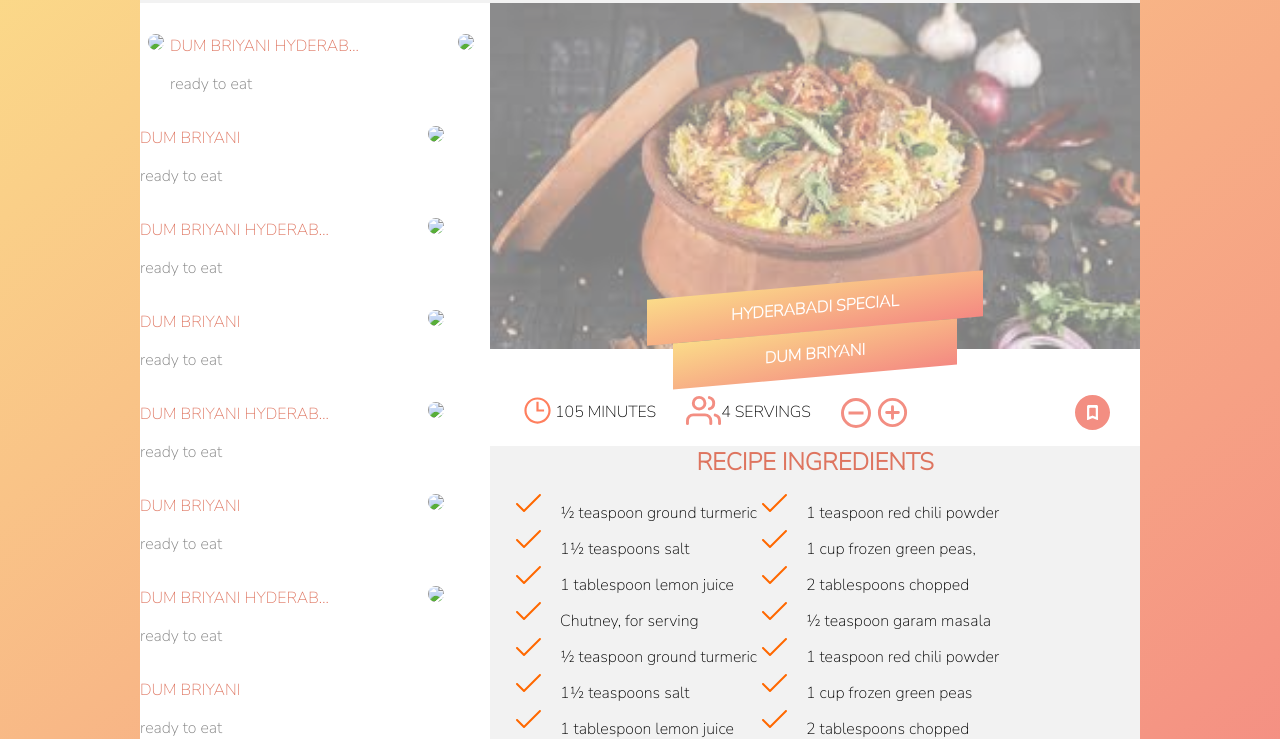
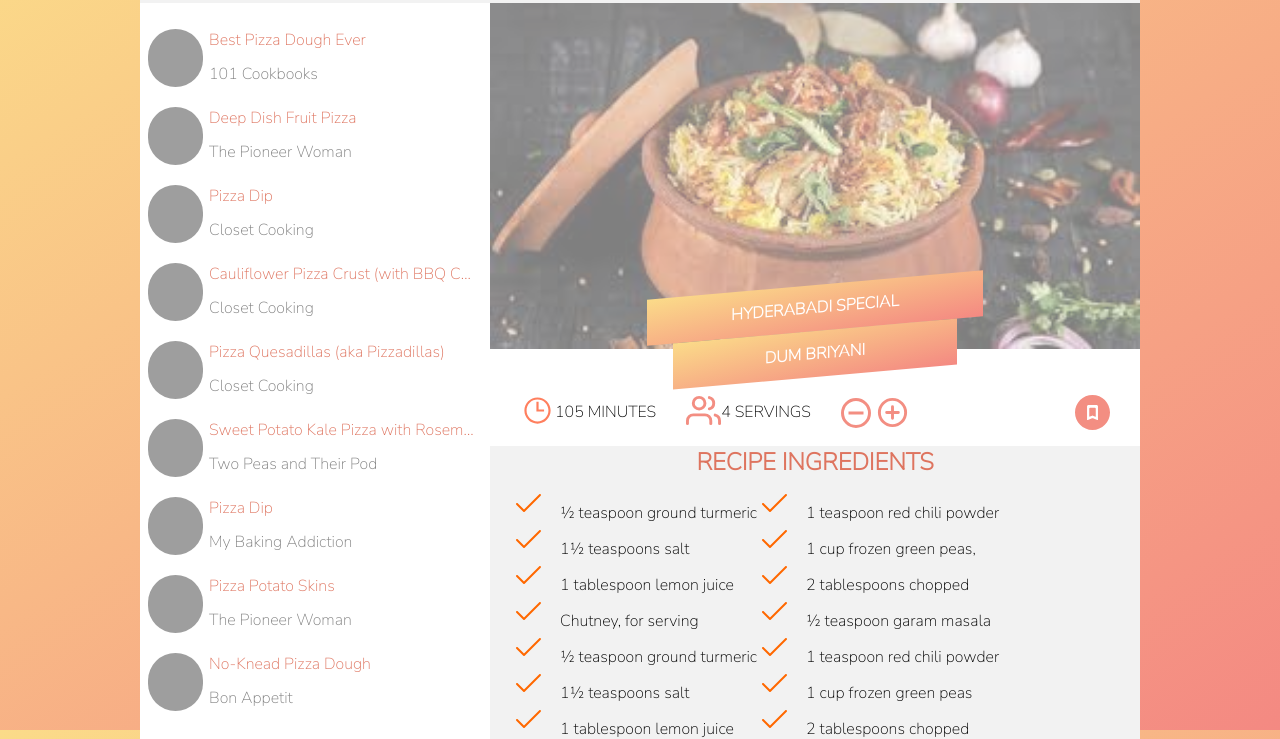
Before and after one commit to satyam-9951/training, a plain HTML site: page forkify.html in a window 1280 px wide. Shown: the part 70-809 px from the top of the page. Drawn offline with Linux system fonts and the light colour scheme; grey boxes are pictures that could not be loaded.

Commit message:
pages pending

```diff
--- a/forkify.css
+++ b/forkify.css
@@ -3,7 +3,7 @@ body{
 		width:1200px;
 		margin-left:auto;
 		margin-right:auto;
-		//background-repeat:no-repeat;
+		background-attachment: fixed;
 		font-family: 'Nunito Sans', sans-serif;
 }
 .container{
@@ -73,7 +73,7 @@ body{
 		background-color:white;
 		overflow:hidden;
 		width:35%;
-		//height:935px;
+		/*height:935px;*/
 		float:left;
 		position:relative;
 		border-radius:8px 8px 8px 8px;
@@ -84,11 +84,14 @@ body{
 	.item{
 		width:55px;
 		padding:px;
-		margin-top:15px;
-		border-radius:38px;
+		height:58px;
+		border-radius:50px;
+		margin:auto;
 	}
 	.pic{
 		float:left;
+		margin-top:10px;
+		border-radius:38px;
 		margin-left:8px;
 		margin-right:6px;
 	}
@@ -108,11 +111,12 @@ body{
 	}
 	.listhead{
 		color:#de745f;
-		width:200px;
+		width:270px;
 		white-space:nowrap;
 		overflow:hidden;
 		text-overflow:ellipsis;
-		margin-bottom:0px;
+		margin-top:10px;
+		margin-bottom:10px;
 	}
 	.mainbar{
 		background-color:white;
@@ -192,8 +196,8 @@ body{
 	}
 	.dec{
 			color:grey;
-			margin-top:px;
-			margin-bottom:px;
+			margin-top:12px;
+			margin-bottom:12px;
 	}
 	.first{
 		padding:12px;
@@ -273,6 +277,7 @@ ul{
 	list-style:none;
 	padding:0PX;
 }
+
 .left-foot{
 	background-color:white;
 	width:35%;
--- a/forkify.js
+++ b/forkify.js
@@ -0,0 +1,31 @@
+var prevpage=document.querySelector(".backward");
+var nextpage=document.querySelector(".forward");
+var view=document.getElementById("sathya");
+var find=document.querySelector(".search");
+//find.addEventListener("click",searching);
+
+
+for(var i=0;i<9;i++){
+
+    view.innerHTML+=`<li>
+        <div  class="list">
+                    <div class="pic"><img class="item" src="${info.recipes[i].image_url}"></div>
+                    <div class="dis"><p class="listhead">${info.recipes[i].title}</p><p class="dec">${info.recipes[i].publisher}</p></div>
+        </div>
+    </li>`
+}
+
+nextpage.addEventListener("click",pagenotation);
+ function pagenotation(i){
+    console.log(i);
+    i+=9;
+    console.log(i);
+
+}
+
+prevpage.addEventListener("click",pagenotation);
+ function pagenotation(i){
+    console.log(i);
+    i+=9;
+    console.log(i);
+}
--- /dev/null
+++ b/forkifydata.js
@@ -0,0 +1,257 @@
+var info={
+    "count":28,
+    "recipes":[
+       {
+          "publisher":"101 Cookbooks",
+          "title":"Best Pizza Dough Ever",
+          "source_url":"http://www.101cookbooks.com/archives/001199.html",
+          "recipe_id":"47746",
+          "image_url":"http://forkify-api.herokuapp.com/images/best_pizza_dough_recipe1b20.jpg",
+          "social_rank":100,
+          "publisher_url":"http://www.101cookbooks.com"
+       },
+       {
+          "publisher":"The Pioneer Woman",
+          "title":"Deep Dish Fruit Pizza",
+          "source_url":"http://thepioneerwoman.com/cooking/2012/01/fruit-pizza/",
+          "recipe_id":"46956",
+          "image_url":"http://forkify-api.herokuapp.com/images/fruitpizza9a19.jpg",
+          "social_rank":100,
+          "publisher_url":"http://thepioneerwoman.com"
+       },
+       {
+          "publisher":"Closet Cooking",
+          "title":"Pizza Dip",
+          "source_url":"http://www.closetcooking.com/2011/03/pizza-dip.html",
+          "recipe_id":"35477",
+          "image_url":"http://forkify-api.herokuapp.com/images/Pizza2BDip2B12B500c4c0a26c.jpg",
+          "social_rank":99.99999999999994,
+          "publisher_url":"http://closetcooking.com"
+       },
+       {
+          "publisher":"Closet Cooking",
+          "title":"Cauliflower Pizza Crust (with BBQ Chicken Pizza)",
+          "source_url":"http://www.closetcooking.com/2013/02/cauliflower-pizza-crust-with-bbq.html",
+          "recipe_id":"41470",
+          "image_url":"http://forkify-api.herokuapp.com/images/BBQChickenPizzawithCauliflowerCrust5004699695624ce.jpg",
+          "social_rank":99.9999999999994,
+          "publisher_url":"http://closetcooking.com"
+       },
+       {
+          "publisher":"Closet Cooking",
+          "title":"Pizza Quesadillas (aka Pizzadillas)",
+          "source_url":"http://www.closetcooking.com/2012/11/pizza-quesadillas-aka-pizzadillas.html",
+          "recipe_id":"35478",
+          "image_url":"http://forkify-api.herokuapp.com/images/Pizza2BQuesadillas2B2528aka2BPizzadillas25292B5002B834037bf306b.jpg",
+          "social_rank":99.99999999999835,
+          "publisher_url":"http://closetcooking.com"
+       },
+       {
+          "publisher":"Two Peas and Their Pod",
+          "title":"Sweet Potato Kale Pizza with Rosemary & Red Onion",
+          "source_url":"http://www.twopeasandtheirpod.com/sweet-potato-kale-pizza-with-rosemary-red-onion/",
+          "recipe_id":"54454",
+          "image_url":"http://forkify-api.herokuapp.com/images/sweetpotatokalepizza2c6db.jpg",
+          "social_rank":99.9999999991673,
+          "publisher_url":"http://www.twopeasandtheirpod.com"
+       },
+       {
+          "publisher":"My Baking Addiction",
+          "title":"Pizza Dip",
+          "source_url":"http://www.mybakingaddiction.com/pizza-dip/",
+          "recipe_id":"2ec050",
+          "image_url":"http://forkify-api.herokuapp.com/images/PizzaDip21of14f05.jpg",
+          "social_rank":99.99999999826605,
+          "publisher_url":"http://www.mybakingaddiction.com"
+       },
+       {
+          "publisher":"The Pioneer Woman",
+          "title":"Pizza Potato Skins",
+          "source_url":"http://thepioneerwoman.com/cooking/2013/04/pizza-potato-skins/",
+          "recipe_id":"6fab1c",
+          "image_url":"http://forkify-api.herokuapp.com/images/pizza3464.jpg",
+          "social_rank":99.99999999760887,
+          "publisher_url":"http://thepioneerwoman.com"
+       },
+       {
+          "publisher":"Bon Appetit",
+          "title":"No-Knead Pizza Dough",
+          "source_url":"http://www.bonappetit.com/recipes/2012/03/no-knead-pizza-dough",
+          "recipe_id":"49346",
+          "image_url":"http://forkify-api.herokuapp.com/images/nokneadpizzadoughlahey6461467.jpg",
+          "social_rank":99.99999999743466,
+          "publisher_url":"http://www.bonappetit.com"
+       },
+       {
+          "publisher":"Simply Recipes",
+          "title":"Homemade Pizza",
+          "source_url":"http://www.simplyrecipes.com/recipes/homemade_pizza/",
+          "recipe_id":"36453",
+          "image_url":"http://forkify-api.herokuapp.com/images/pizza292x2007a259a79.jpg",
+          "social_rank":99.99999998833789,
+          "publisher_url":"http://simplyrecipes.com"
+       },
+       {
+          "publisher":"Closet Cooking",
+          "title":"Taco Quesadilla Pizzas",
+          "source_url":"http://www.closetcooking.com/2012/08/taco-quesadilla-pizza.html",
+          "recipe_id":"35626",
+          "image_url":"http://forkify-api.herokuapp.com/images/Taco2BQuesadilla2BPizza2B5002B4417a4755e35.jpg",
+          "social_rank":99.99999998319973,
+          "publisher_url":"http://closetcooking.com"
+       },
+       {
+          "publisher":"All Recipes",
+          "title":"Jay’s Signature Pizza Crust",
+          "source_url":"http://allrecipes.com/Recipe/Jays-Signature-Pizza-Crust/Detail.aspx",
+          "recipe_id":"17796",
+          "image_url":"http://forkify-api.herokuapp.com/images/237891b5e4.jpg",
+          "social_rank":99.99999997246182,
+          "publisher_url":"http://allrecipes.com"
+       },
+       {
+          "publisher":"Closet Cooking",
+          "title":"Avocado Breakfast Pizza with Fried Egg",
+          "source_url":"http://www.closetcooking.com/2012/07/avocado-breakfast-pizza-with-fried-egg.html",
+          "recipe_id":"35097",
+          "image_url":"http://forkify-api.herokuapp.com/images/Avocado2Band2BFried2BEgg2BBreakfast2BPizza2B5002B296294dcea8a.jpg",
+          "social_rank":99.99999990783806,
+          "publisher_url":"http://closetcooking.com"
+       },
+       {
+          "publisher":"The Pioneer Woman",
+          "title":"Pepperoni Pizza Burgers",
+          "source_url":"http://thepioneerwoman.com/cooking/2012/10/pepperoni-pizza-burgers/",
+          "recipe_id":"46895",
+          "image_url":"http://forkify-api.herokuapp.com/images/pizzaburgera5bd.jpg",
+          "social_rank":99.99999990525365,
+          "publisher_url":"http://thepioneerwoman.com"
+       },
+       {
+          "publisher":"Closet Cooking",
+          "title":"Thai Chicken Pizza with Sweet Chili Sauce",
+          "source_url":"http://www.closetcooking.com/2012/02/thai-chicken-pizza-with-sweet-chili.html",
+          "recipe_id":"35635",
+          "image_url":"http://forkify-api.herokuapp.com/images/Thai2BChicken2BPizza2Bwith2BSweet2BChili2BSauce2B5002B435581bcf578.jpg",
+          "social_rank":99.99999990065892,
+          "publisher_url":"http://closetcooking.com"
+       },
+       {
+          "publisher":"The Pioneer Woman",
+          "title":"One Basic Pizza Crust",
+          "source_url":"http://thepioneerwoman.com/cooking/2011/09/steakhouse-pizza/",
+          "recipe_id":"47000",
+          "image_url":"http://forkify-api.herokuapp.com/images/steakhousepizza0b87.jpg",
+          "social_rank":99.99999981149679,
+          "publisher_url":"http://thepioneerwoman.com"
+       },
+       {
+          "publisher":"Two Peas and Their Pod",
+          "title":"Peach, Basil, Mozzarella, & Balsamic Pizza",
+          "source_url":"http://www.twopeasandtheirpod.com/peach-basil-mozzarella-balsamic-pizza/",
+          "recipe_id":"54491",
+          "image_url":"http://forkify-api.herokuapp.com/images/peachbasilpizza6c7de.jpg",
+          "social_rank":99.99999980232263,
+          "publisher_url":"http://www.twopeasandtheirpod.com"
+       },
+       {
+          "publisher":"Real Simple",
+          "title":"English-Muffin Egg Pizzas",
+          "source_url":"http://www.realsimple.com/food-recipes/browse-all-recipes/english-muffin-egg-pizzas-10000000663044/index.html",
+          "recipe_id":"38812",
+          "image_url":"http://forkify-api.herokuapp.com/images/pizza_300d938bd58.jpg",
+          "social_rank":99.99999978548222,
+          "publisher_url":"http://realsimple.com"
+       },
+       {
+          "publisher":"My Baking Addiction",
+          "title":"Simple No Knead Pizza Dough",
+          "source_url":"http://www.mybakingaddiction.com/no-knead-pizza-dough-recipe/",
+          "recipe_id":"dd21dd",
+          "image_url":"http://forkify-api.herokuapp.com/images/PizzaDough1of12edit5779.jpg",
+          "social_rank":99.9999995838859,
+          "publisher_url":"http://www.mybakingaddiction.com"
+       },
+       {
+          "publisher":"The Pioneer Woman",
+          "title":"Grilled Veggie Pizza",
+          "source_url":"http://thepioneerwoman.com/cooking/2011/07/grilled-vegetable-pizza/",
+          "recipe_id":"47011",
+          "image_url":"http://forkify-api.herokuapp.com/images/grilledveggie79bd.jpg",
+          "social_rank":99.99999947603048,
+          "publisher_url":"http://thepioneerwoman.com"
+       },
+       {
+          "publisher":"My Baking Addiction",
+          "title":"Spicy Chicken and Pepper Jack Pizza",
+          "source_url":"http://www.mybakingaddiction.com/spicy-chicken-and-pepper-jack-pizza-recipe/",
+          "recipe_id":"0fb8f4",
+          "image_url":"http://forkify-api.herokuapp.com/images/FlatBread21of1a180.jpg",
+          "social_rank":99.99999927351223,
+          "publisher_url":"http://www.mybakingaddiction.com"
+       },
+       {
+          "publisher":"Simply Recipes",
+          "title":"How to Grill Pizza",
+          "source_url":"http://www.simplyrecipes.com/recipes/how_to_grill_pizza/",
+          "recipe_id":"36476",
+          "image_url":"http://forkify-api.herokuapp.com/images/howtogrillpizzad300x20086a60e1b.jpg",
+          "social_rank":99.99999704095504,
+          "publisher_url":"http://simplyrecipes.com"
+       },
+       {
+          "publisher":"The Pioneer Woman",
+          "title":"PW’s Favorite Pizza",
+          "source_url":"http://thepioneerwoman.com/cooking/2010/02/my-favorite-pizza/",
+          "recipe_id":"47161",
+          "image_url":"http://forkify-api.herokuapp.com/images/4364270576_302751a2a4f3c1.jpg",
+          "social_rank":99.99999689667648,
+          "publisher_url":"http://thepioneerwoman.com"
+       },
+       {
+          "publisher":"My Baking Addiction",
+          "title":"Barbecue Chicken Pizza",
+          "source_url":"http://www.mybakingaddiction.com/barbecue-chicken-pizza-recipe/",
+          "recipe_id":"a723e8",
+          "image_url":"http://forkify-api.herokuapp.com/images/BBQChickenPizza3e2b.jpg",
+          "social_rank":99.9999968917598,
+          "publisher_url":"http://www.mybakingaddiction.com"
+       },
+       {
+          "publisher":"Two Peas and Their Pod",
+          "title":"Avocado Pita Pizza with Cilantro Sauce",
+          "source_url":"http://www.twopeasandtheirpod.com/avocado-pita-pizza-with-cilantro-sauce/",
+          "recipe_id":"54388",
+          "image_url":"http://forkify-api.herokuapp.com/images/avocadopizzawithcilantrosauce4bf5.jpg",
+          "social_rank":99.99999665701256,
+          "publisher_url":"http://www.twopeasandtheirpod.com"
+       },
+       {
+          "publisher":"What's Gaby Cooking",
+          "title":"Pizza Monkey Bread",
+          "source_url":"http://whatsgabycooking.com/pizza-monkey-bread/",
+          "recipe_id":"ead4e0",
+          "image_url":"http://forkify-api.herokuapp.com/images/PizzaMonkeyBread67f8.jpg",
+          "social_rank":99.99999570141472,
+          "publisher_url":"http://whatsgabycooking.com"
+       },
+       {
+          "publisher":"The Pioneer Woman",
+          "title":"Supreme Pizza Burgers",
+          "source_url":"http://thepioneerwoman.com/cooking/2012/10/supreme-pizza-burgers/",
+          "recipe_id":"46892",
+          "image_url":"http://forkify-api.herokuapp.com/images/burger53be.jpg",
+          "social_rank":99.99999283988569,
+          "publisher_url":"http://thepioneerwoman.com"
+       },
+       {
+          "publisher":"Closet Cooking",
+          "title":"Balsamic Strawberry and Chicken Pizza with Sweet Onions and Smoked Bacon",
+          "source_url":"http://www.closetcooking.com/2012/07/balsamic-strawberry-and-chicken-pizza.html",
+          "recipe_id":"35128",
+          "image_url":"http://forkify-api.herokuapp.com/images/Strawberry2BBalsamic2BPizza2Bwith2BChicken252C2BSweet2BOnion2Band2BSmoked2BBacon2B5002B300939d125e2.jpg",
+          "social_rank":99.99998682928603,
+          "publisher_url":"http://closetcooking.com"
+       }
+    ]
+ }
```
Also changed, not shown: forkify.html (+8 -5 lines).
